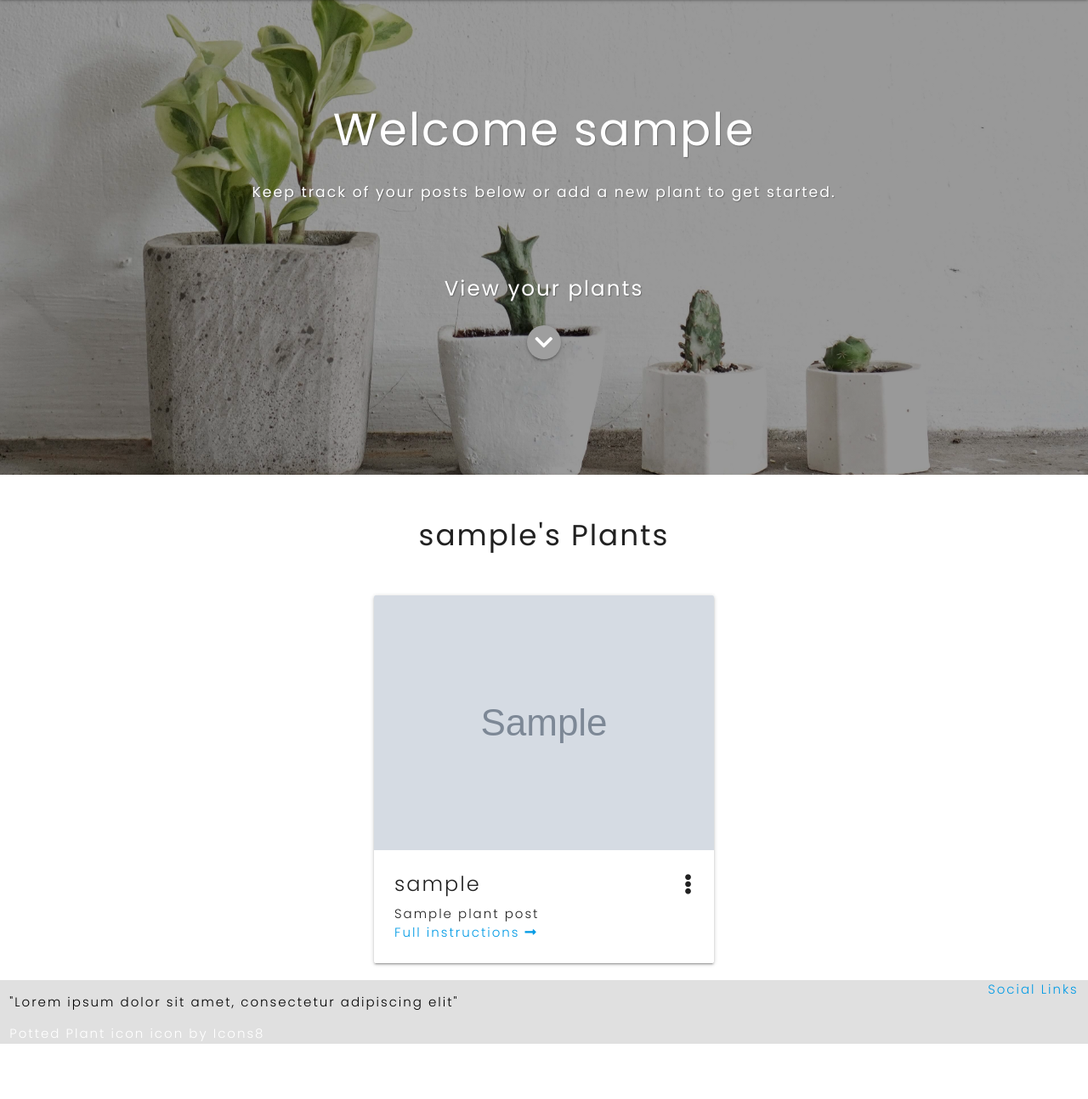
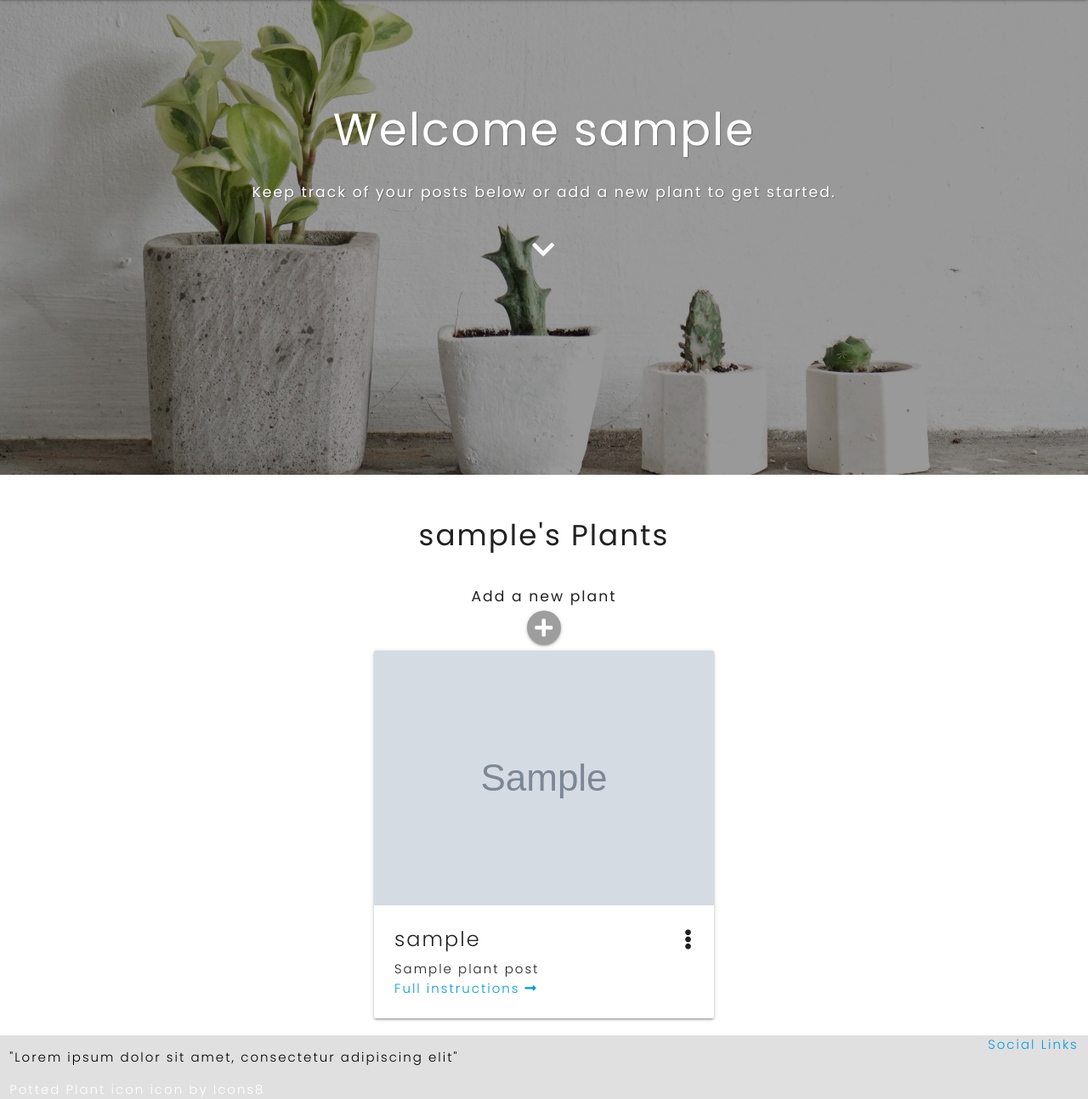
Before and after one commit to Code-Institute-Submissions/houseplant-heroes, a Flask app: page /profile/1 in a window 1280 px wide. Shown: the part 65-1359 px from the top of the page at 85% size. Before the commit the page ends 1294 px from the top, so only its background shows below. Run offline with Flask 2, Linux system fonts and the light colour scheme; the visitor is signed in with stand-in values (Sample User, id 1); grey boxes marked "Sample" are stand-in pictures; a database or web service that is not in the repository returns one stand-in record (values such as "Sample title"); some libraries are stand-ins or nearby versions.

Commit message:
Add styling for when user has plants to show in their profile.html

```diff
--- a/templates/profile.html
+++ b/templates/profile.html
@@ -9,22 +9,15 @@
   {% block heading %} Welcome {{ username }} {% endblock %}
 
   <!-- block subheading -->
-  {% block subheading %} Keep track of your posts below or add a new plant to get
-  started. {% endblock %}
+  {% block subheading %} Keep track of your posts below or add a new plant to
+  get started. {% endblock %}
 
   <!-- block hero image content -->
   {% block hero_image_content %}
   <div class="container">
-    <div class="row center-align padding-30">
+    <div class="row center-align">
       <div class="row">
-        <h5 class="white-text text-shadow">
-          View your plants
-        </h5>
-      </div>
-      <div class="row">
-        <a
-          href="#my-plants"
-          class="btn-floating btn waves-effect waves-light grey"
+        <a href="#my-plants" class="hover-col"
           ><i class="fas fa-chevron-down white-text small"></i
         ></a>
       </div>
@@ -39,7 +32,17 @@
 <section id="my-plants">
   <!-- show plants created by user -->
   {% if my_plants|length > 0 %}
-  <h4 class="center padding-30">{{ username }}'s Plants</h4>
+  <div class="center">
+    <h4 class="padding-30">{{ username }}'s Plants</h4>
+    <h6>
+      Add a new plant
+    </h6>
+    <a
+      href="{{ url_for('add_plant' )}}"
+      class="btn-floating btn waves-effect waves-light grey"
+      ><i class="fas fa-plus white-text"></i>
+    </a>
+  </div>
   <div class="grid">
     {% for plant_post in my_plants %}
     <div class="grid-item">
```
